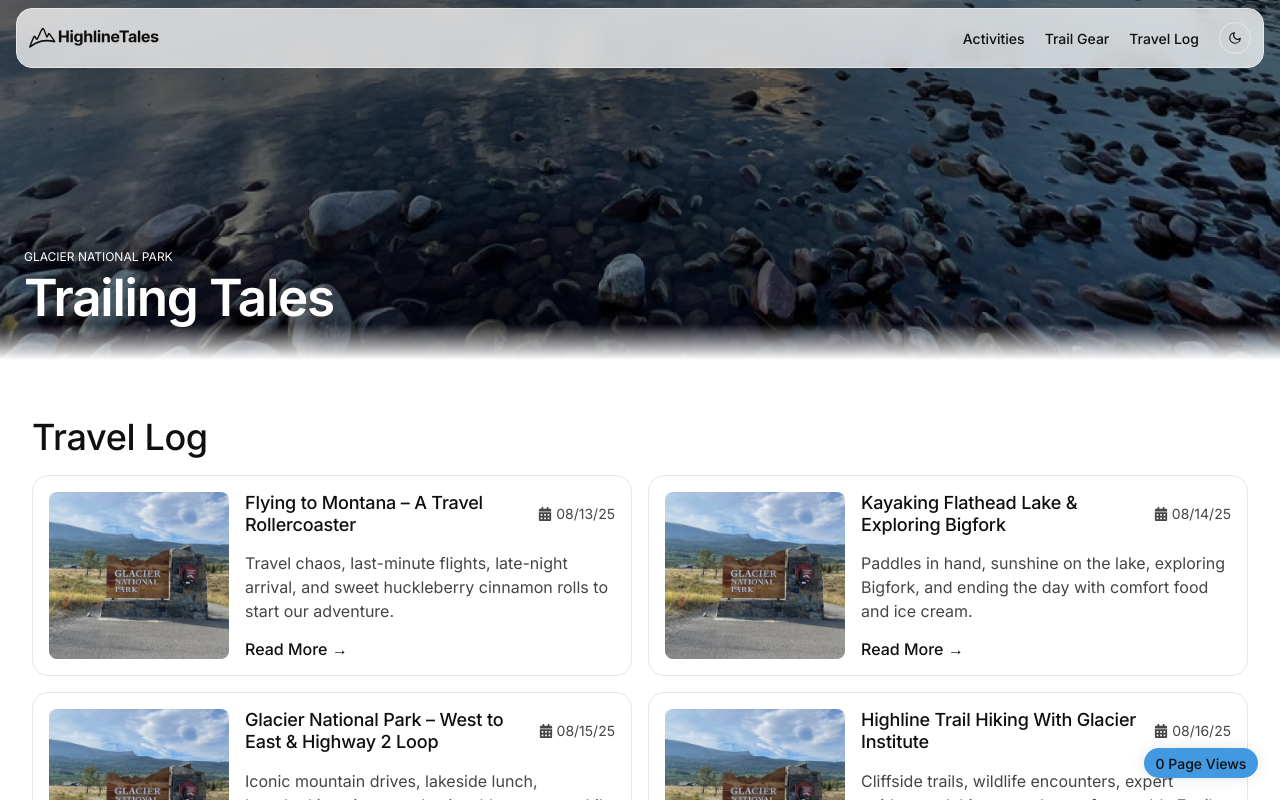
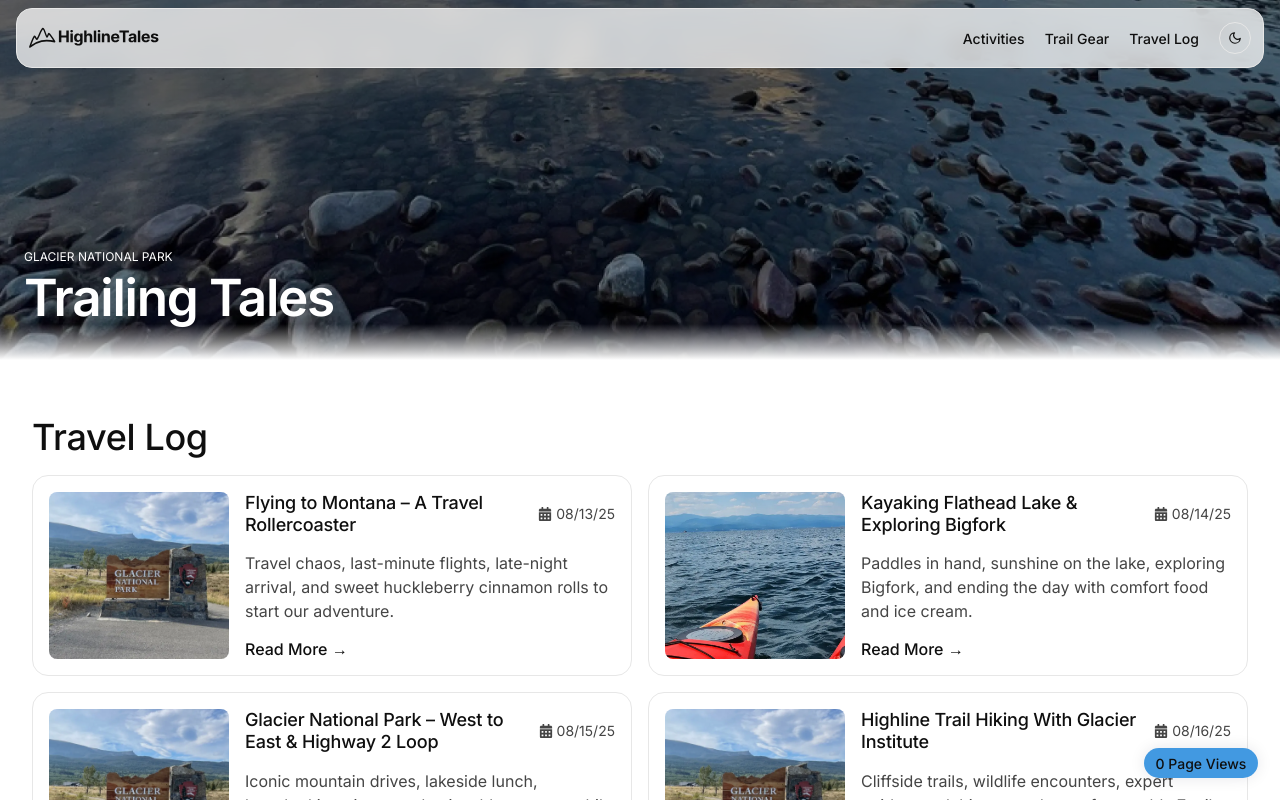
Before and after one commit to Timbaines/highline-tales, a React (Vite) app: page /blog in a window 1280 px wide. Shown: the top 800 px of the page. Built offline with nearby package versions, Linux system fonts and the light colour scheme; no server answers.

Commit message:
chore: update blog image in `blogData.js` for consistency and better storytelling

```diff
--- a/src/data/blogData.js
+++ b/src/data/blogData.js
@@ -46,7 +46,7 @@ export const blogData = [
             "[img src=\"/card-bg.png\" alt=\"Alpine wildflowers\" caption=\"Caption\" size=\"full\"]<br><br>" +
             "[h3]H3[/h3]<br><br>" +
             "Paragraph...<br><br>",
-        image: "/blog-post-day-1.webp",
+        image: "/blog/highlinetales-day2-kayaking-exploring-bigfork.webp",
         tags: ["Planning", "Trips", "Glacier"]
     },
     {
```
Also changed, not shown: public/blog/highlinetales-day2-kayaking-exploring-bigfork.webp (added).
